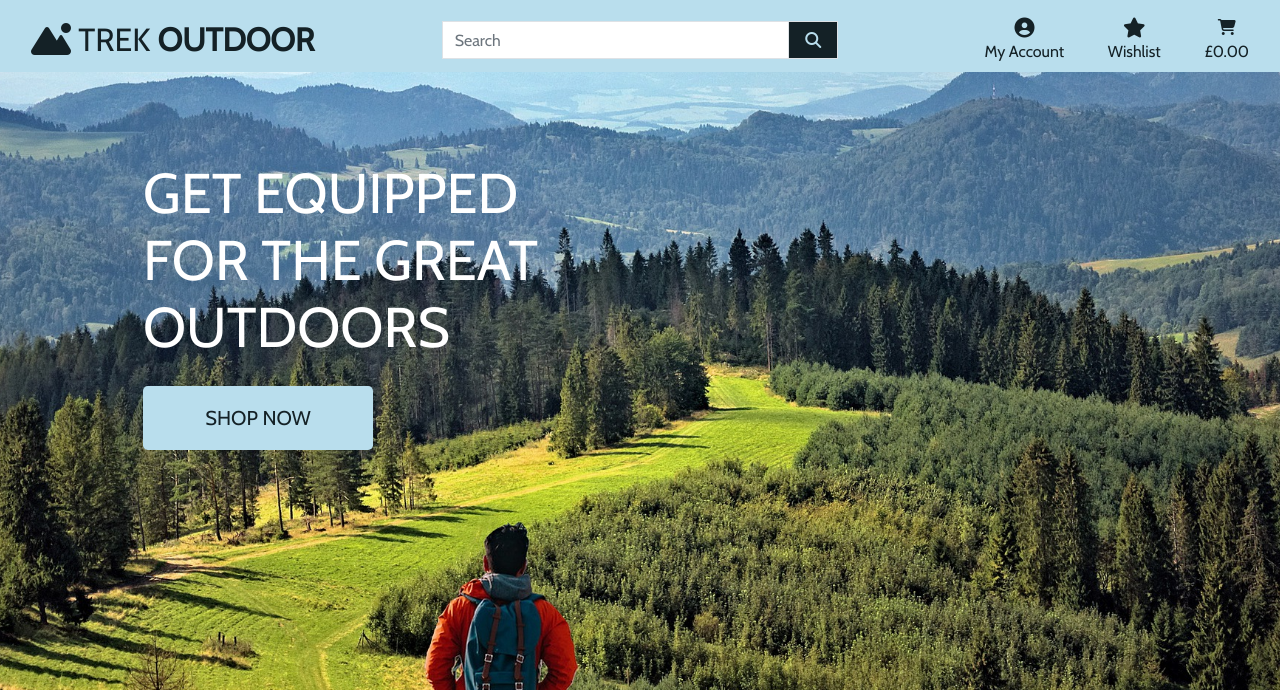
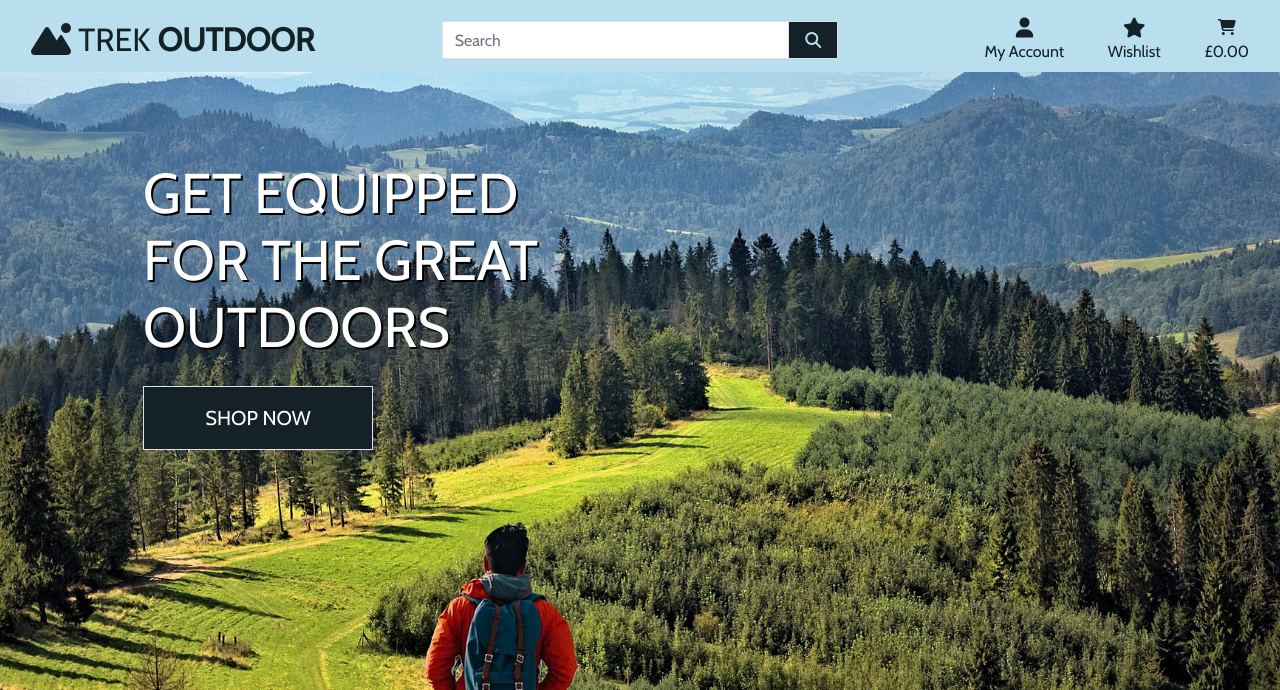
Before and after one commit to SimGriff/trek-outdoor, a Django app: page / in a window 1280 px wide. Shown: the top 690 px of the page. Run offline with Django 3.2, Linux system fonts and the light colour scheme; some libraries are stand-ins or nearby versions.

Commit message:
Added text shadow to main text & changed shop button colour

```diff
--- a/home/templates/home/index.html
+++ b/home/templates/home/index.html
@@ -13,12 +13,12 @@
     <div class="container h-100">
         <div class="row h-100">
             <div class="dcol-7 col-md-6 my-0">
-                <h1 class="display-4 logo-font text-uppercase text-white">
+                <h1 class="display-4 logo-font text-uppercase text-white text-shadow">
                     Get equipped for the great outdoors
                 </h1>
                 <div class="my-4">
                     <h4>
-                        <a href="" class="btn btn-lg rounded-2 text-uppercase py-3 shop-button">Shop Now</a>
+                        <a href="" class="btn btn-lg border border-black rounded-0 text-uppercase py-3 shop-button">Shop Now</a>
                     </h4>
                 </div>
             </div>
--- a/static/css/base.css
+++ b/static/css/base.css
@@ -35,10 +35,14 @@ body {
     background-color: #142126;
 }
 
+.text-shadow {
+    text-shadow: 2px 2px black !important;
+}
+
 /* buttons */
 .shop-button {
-    background: #B9DEED;
-    color: #142126;
+    background: #142126;
+    color: white;
     min-width: 230px;
 }
 
@@ -53,7 +57,7 @@ body {
 .btn-dark:hover,
 .btn-dark:active,
 .btn-dark:focus {
-    background: rgb(5, 5, 5);
+    background: #50542A;
     color: white;
 }
 
--- a/templates/base.html
+++ b/templates/base.html
@@ -46,9 +46,9 @@
           <div class="col-12 col-lg-4 my-auto py-1 py-lg-0">
               <form method="GET" action="">
                 <div class="input-group w-100">
-                    <input class="form-control border border-black rounded-0" type="text" name="q" placeholder="Search">
+                    <input class="form-control border rounded-0" type="text" name="q" placeholder="Search">
                     <div class="input-group-append">
-                        <button class="form-control btn btn-dark border border-black rounded-0" type="submit">
+                        <button class="form-control btn btn-dark border rounded-0" type="submit">
                             <span class="icon">
                               <i class="fa-solid fa-magnifying-glass"></i>
                             </span>
@@ -64,7 +64,7 @@
                 <li class="list-inline-item dropdown">
                       <a class="text-dark nav-link" href="#" id="user-options" data-toggle="dropdown" aria-haspopup="true" aria-expanded="false">
                         <div class="text-center">
-                            <div><i class="fa-solid fa-circle-user fa-lg"></i></div>
+                            <div><i class="fa-solid fa-user fa-lg"></i></div>
                             <p class="my-0">My Account</p>
                         </div>
                       </a>
```
